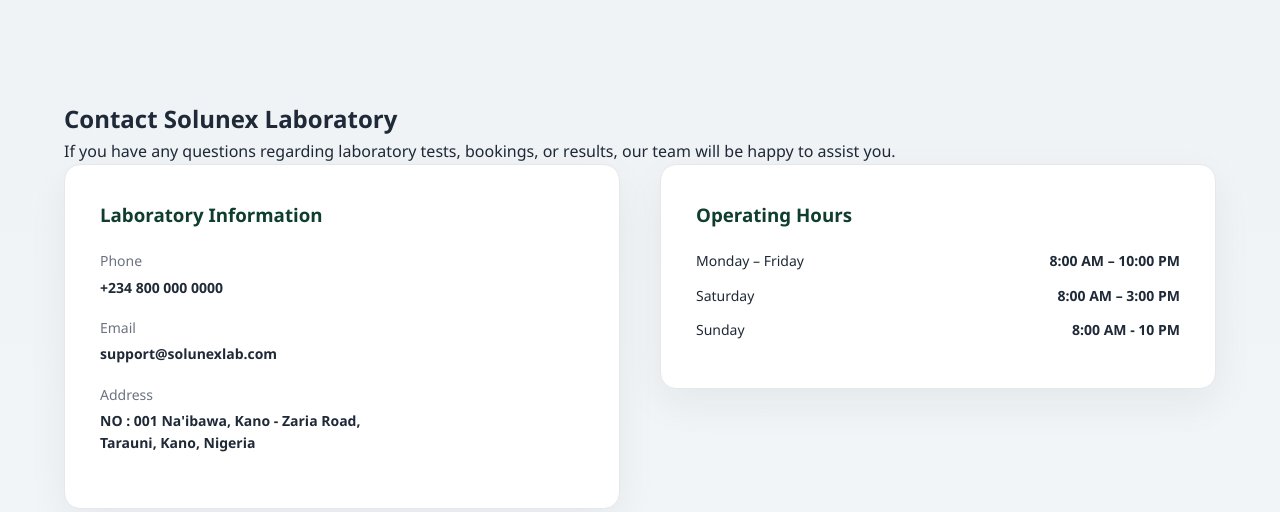
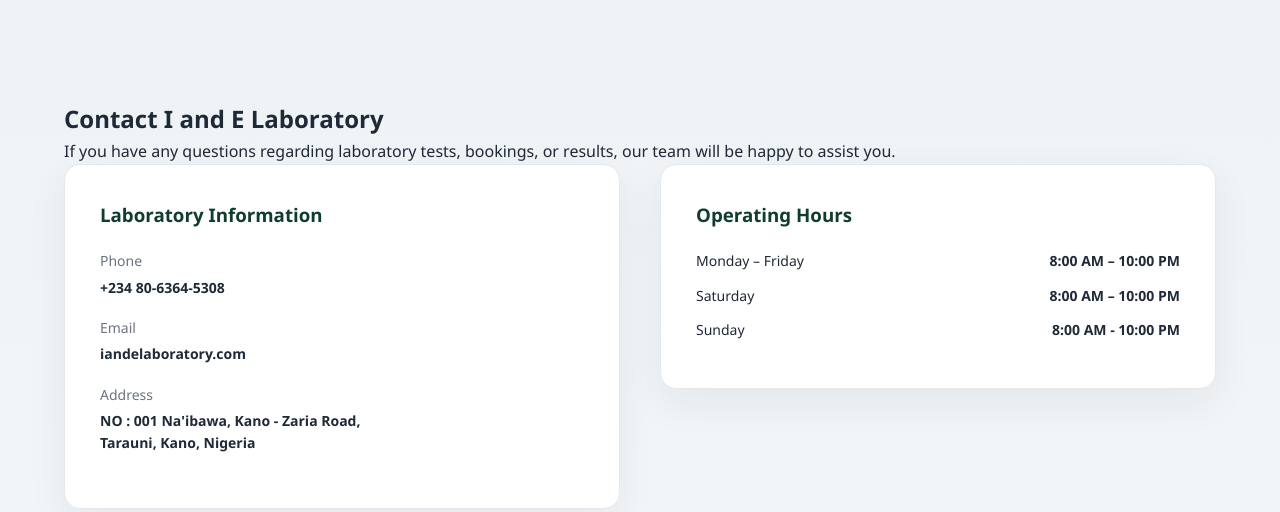
Before and after one commit to saniabduljabbar619-create/iandelaboratory, a Python web app: template app/web/templates/portal/contact.html in a window 1280 px wide. Shown: the part 92-604 px from the top of the page. Run offline with Jinja, Linux system fonts and the light colour scheme; the template is opened without the code that fills it, so the values that code supplies are empty.

Commit message:
Update contact.html

```diff
--- a/app/web/templates/portal/contact.html
+++ b/app/web/templates/portal/contact.html
@@ -13,7 +13,7 @@
 <div class="slx-container">
 
 <div class="slx-section-head">
-<h2>Contact Solunex Laboratory</h2>
+<h2>Contact I and E Laboratory</h2>
 <p>
 If you have any questions regarding laboratory tests, bookings,
 or results, our team will be happy to assist you.
@@ -32,12 +32,12 @@ or results, our team will be happy to assist you.
 
 <div class="slx-contact-item">
 <span>Phone</span>
-<strong>+234 800 000 0000</strong>
+<strong>+234 80-6364-5308</strong>
 </div>
 
 <div class="slx-contact-item">
 <span>Email</span>
-<strong>support@solunexlab.com</strong>
+<strong>iandelaboratory.com</strong>
 </div>
 
 <div class="slx-contact-item">
@@ -62,12 +62,12 @@ NO : 001 Na'ibawa, Kano - Zaria Road, </br> Tarauni, Kano, Nigeria<br>
 
 <div class="slx-hours-row">
 <span>Saturday</span>
-<strong>8:00 AM – 3:00 PM</strong>
+<strong>8:00 AM – 10:00 PM</strong>
 </div>
 
 <div class="slx-hours-row">
 <span>Sunday</span>
-<strong>8:00 AM - 10 PM</strong>
+<strong>8:00 AM - 10:00 PM</strong>
 </div>
 
 </div>
```
